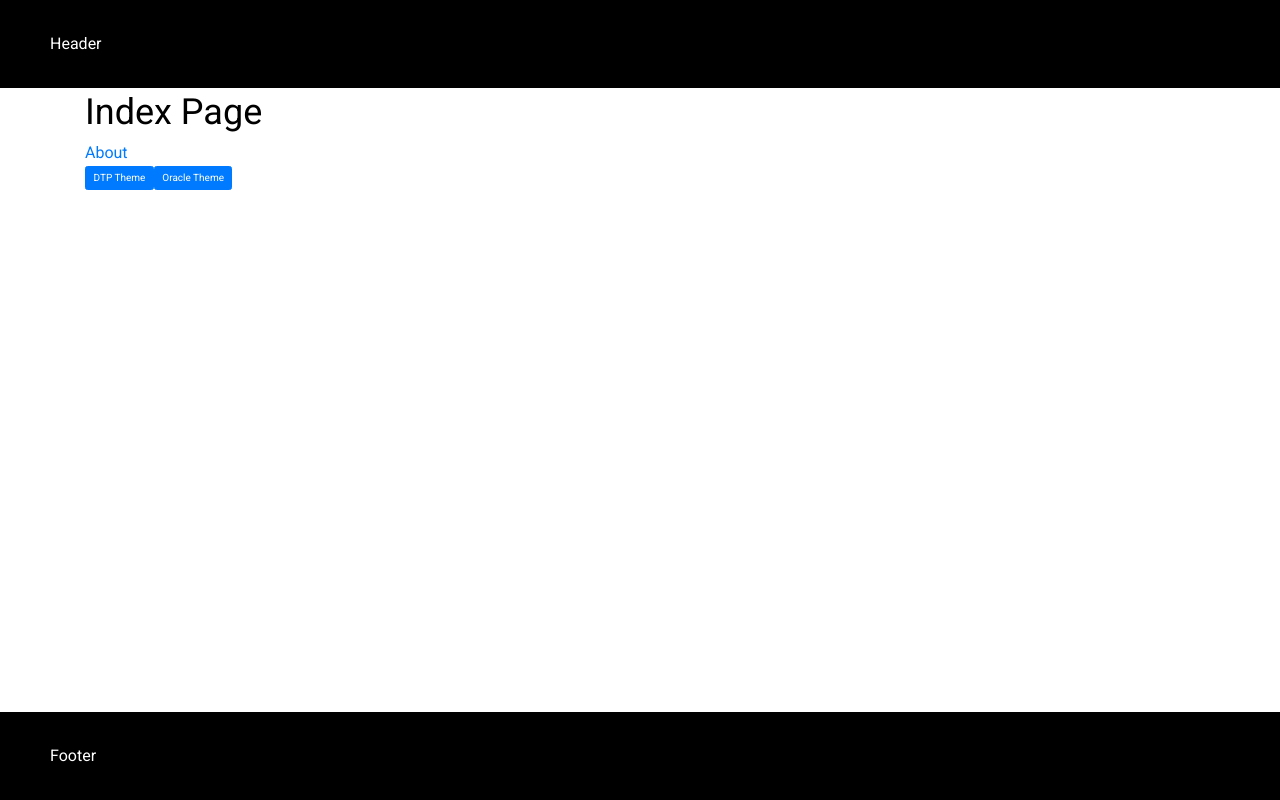
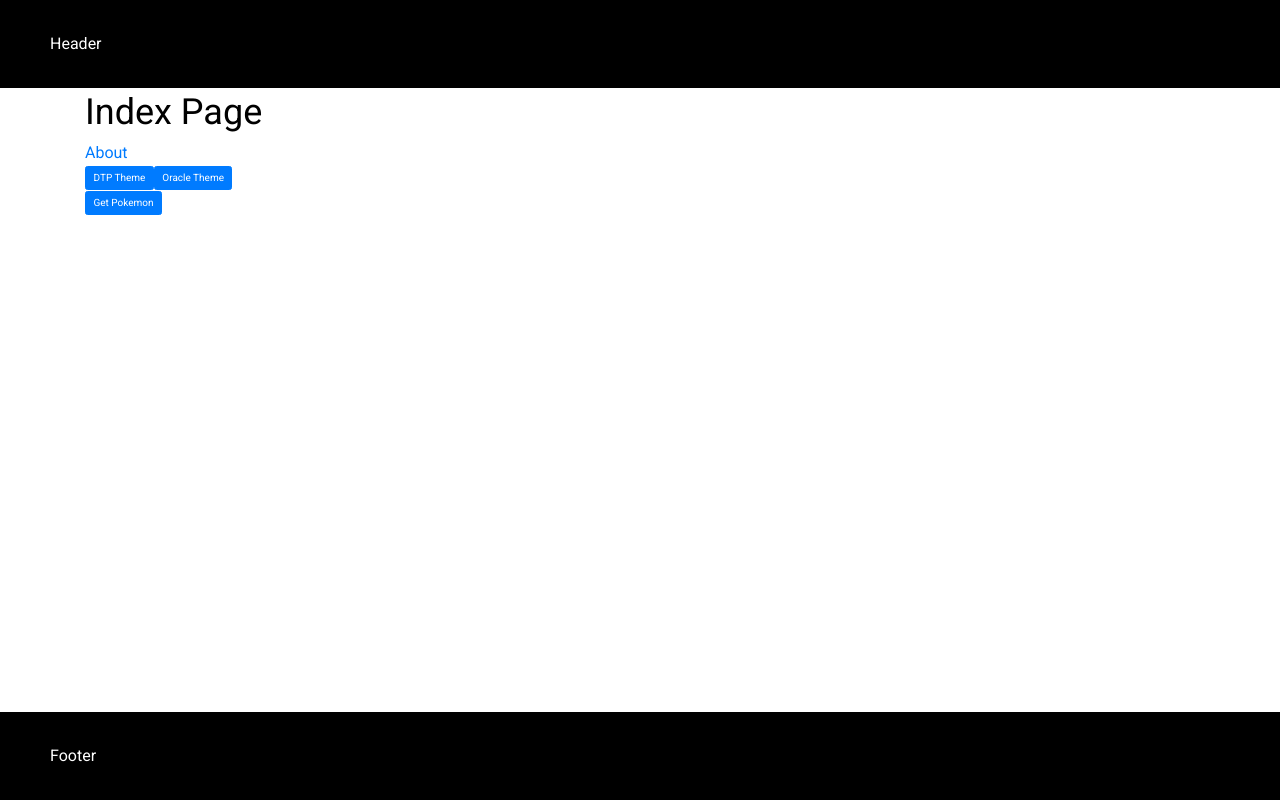
Before and after one commit to GrayStar/react-ts-boilerplate, a React (Create React App) app: page /login in a window 1280 px wide. Both pictures are taken after a click on the button "Login". Built offline with nearby package versions, Linux system fonts and the light colour scheme.

Commit message:
added a test service (using the free pokemon api)

```diff
--- a/package.json
+++ b/package.json
@@ -4,6 +4,7 @@
 	"private": true,
 	"dependencies": {
 		"axios": "^0.19.2",
+		"dotenv": "^8.2.0",
 		"js-cookie": "^2.2.1",
 		"react": "^16.13.0",
 		"react-bootstrap": "^1.0.0-beta.17",
@@ -35,12 +36,13 @@
 		]
 	},
 	"devDependencies": {
-		"@types/uuid": "^7.0.0",
 		"@types/js-cookie": "^2.2.5",
 		"@types/node": "^12.0.0",
 		"@types/react": "^16.9.0",
 		"@types/react-dom": "^16.9.0",
 		"@types/react-router-dom": "^5.1.3",
+		"@types/uuid": "^7.0.0",
+		"dotenv": "^8.2.0",
 		"prettier": "1.19.1",
 		"react-app-rewired": "^2.1.5"
 	}
--- /dev/null
+++ b/src/lib/services/index.ts
@@ -0,0 +1 @@
+export * from './poke-service';
--- /dev/null
+++ b/src/lib/services/poke-service.ts
@@ -0,0 +1,8 @@
+import { httpSingleton } from '@/lib/singletons/http-singleton';
+
+export const pokeService = {
+	getPokemon: httpSingleton.orchestrateRequest({
+		method: 'get',
+		url: '/pokemon',
+	}),
+};
--- a/src/lib/singletons/http-service.ts
+++ b/src/lib/singletons/http-singleton.ts
@@ -1,7 +1,7 @@
 import { HttpClient } from '@/lib/http-client';
 import Cookies from 'js-cookie';
 
-export const httpService = new HttpClient({
+export const httpSingleton = new HttpClient({
 	baseUrl: process.env.BASE_URL,
 	defaultHeaders: {
 		'X-Locale': 'en-US',
--- /dev/null
+++ b/src/lib/singletons/index.ts
@@ -0,0 +1 @@
+export * from './http-singleton';
--- a/src/pages/index.tsx
+++ b/src/pages/index.tsx
@@ -1,12 +1,14 @@
 import React, { FC } from 'react';
 import { Link } from 'react-router-dom';
 import { createUseStyles } from 'react-jss';
-import { Container, Row, Col } from 'react-bootstrap';
+import { Container, Row, Col, Button } from 'react-bootstrap';
 
 import { ThemeConfig } from '@/contexts/theme-context';
 
 import ThemeSelect from '@/components/theme-select';
 import { ROUTES } from '@/components/navigator';
+
+import { pokeService } from '@/lib/services';
 
 const useIndexStyles = createUseStyles((theme: ThemeConfig) => {
 	return {
@@ -18,6 +20,15 @@ const useIndexStyles = createUseStyles((theme: ThemeConfig) => {
 
 const Index: FC = () => {
 	const classes = useIndexStyles();
+
+	async function handleGetPokemonButtonClick() {
+		try {
+			const { results } = await pokeService.getPokemon.fetch();
+			console.log(results);
+		} catch (error) {
+			console.error(error);
+		}
+	}
 
 	return (
 		<Container>
@@ -32,6 +43,13 @@ const Index: FC = () => {
 					<ThemeSelect />
 				</Col>
 			</Row>
+			<Row>
+				<Col>
+					<Button onClick={handleGetPokemonButtonClick}>
+						Get Pokemon
+					</Button>
+				</Col>
+			</Row>
 		</Container>
 	);
 };
```
Also changed, not shown: 1 other file (tests, documents, lock files or other folders).
